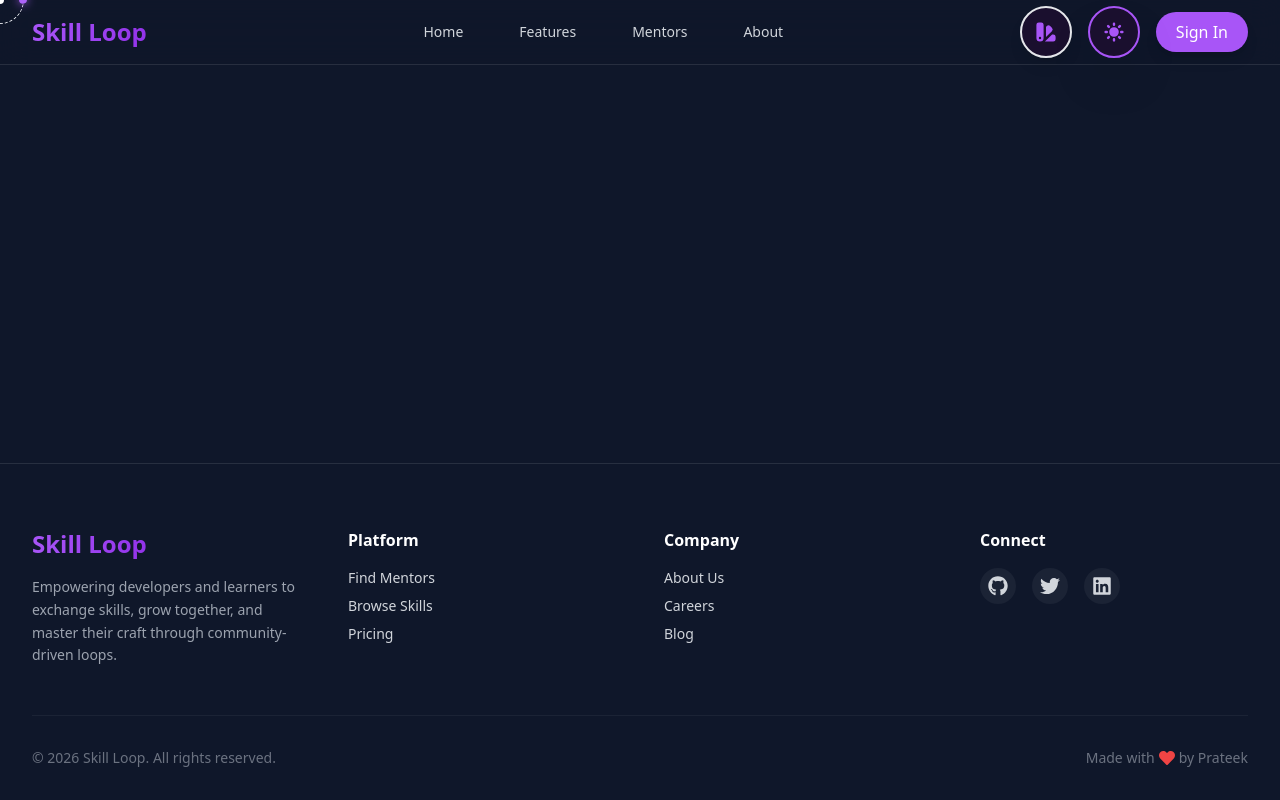
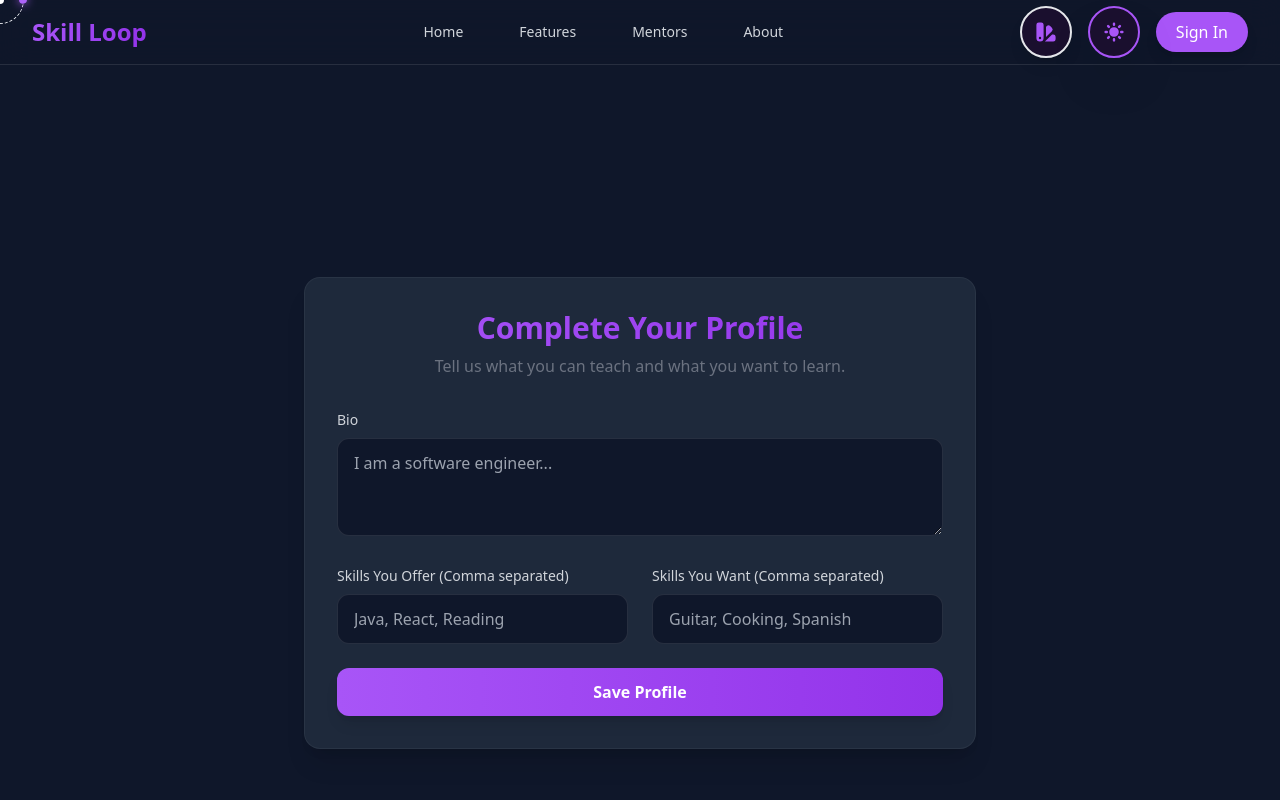
Before and after one commit to Prat260104/Skill-Loop, a React (Vite) app in the folder client/: page /profile-setup in a window 1280 px wide. Shown: the top 800 px of the page. Built offline with nearby package versions, Linux system fonts and the light colour scheme.

Commit message:
created the frontend for user edit and setup profile section

```diff
--- a/client/src/App.jsx
+++ b/client/src/App.jsx
@@ -10,6 +10,7 @@ import IntroAnimation from './components/IntroAnimation'
 import MouseSpotlight from './components/MouseSpotlight'
 import Signup from './components/Signup'
 import Login from './components/Login'
+import ProfileSetup from './components/ProfileSetup'
 
 function App() {
   const [showIntro, setShowIntro] = useState(true);
@@ -34,6 +35,7 @@ function App() {
                 } />
                 <Route path="/signup" element={<Signup />} />
                 <Route path="/login" element={<Login />} />
+                <Route path="/profile-setup" element={<ProfileSetup />} />
               </Routes>
             </main>
             <Footer />
--- a/client/src/components/Login.jsx
+++ b/client/src/components/Login.jsx
@@ -24,10 +24,22 @@ export default function Login() {
             });
 
             if (response.ok) {
-                const text = await response.text();
+                const data = await response.json(); // It's JSON now!
                 setStatus('success');
-                setMessage(text);
-                // Optionally redirect here later
+                setMessage(`Welcome back, ${data.name}!`);
+
+                // Save user to local storage
+                localStorage.setItem('user', JSON.stringify(data));
+
+                // Smart Redirect
+                setTimeout(() => {
+                    if (data.profileComplete) {
+                        window.location.href = '/';
+                    } else {
+                        window.location.href = '/profile-setup';
+                    }
+                }, 1000);
+
             } else {
                 const errorText = await response.text();
                 setStatus('error');
--- /dev/null
+++ b/client/src/components/ProfileSetup.jsx
@@ -0,0 +1,134 @@
+import { useState } from 'react';
+import { motion } from 'framer-motion';
+import { useNavigate } from 'react-router-dom';
+
+export default function ProfileSetup() {
+    const navigate = useNavigate();
+    const [formData, setFormData] = useState({
+        bio: '',
+        skillsOffered: '',
+        skillsWanted: ''
+    });
+    const [status, setStatus] = useState(null);
+
+    const handleChange = (e) => {
+        setFormData({ ...formData, [e.target.name]: e.target.value });
+    };
+
+    const handleSubmit = async (e) => {
+        e.preventDefault();
+        setStatus('loading');
+
+        try {
+            // Get user from localStorage
+            const user = JSON.parse(localStorage.getItem('user'));
+            if (!user) {
+                navigate('/login');
+                return;
+            }
+
+            // Convert comma-separated string to array
+            const payload = {
+                bio: formData.bio,
+                skillsOffered: formData.skillsOffered.split(',').map(s => s.trim()),
+                skillsWanted: formData.skillsWanted.split(',').map(s => s.trim())
+            };
+
+            const response = await fetch(`http://localhost:9090/api/user/${user.id}/profile`, {
+                method: 'PUT',
+                headers: { 'Content-Type': 'application/json' },
+                body: JSON.stringify(payload)
+            });
+
+            if (response.ok) {
+                // Update local storage to reflect complete profile
+                user.profileComplete = true; // Use the key from backend DTO, but here we can just set a flag
+                // Actually the backend DTO uses "isProfileComplete" (boolean), but let's stick to what we need.
+                // Re-saving to local storage might be good practice.
+                user.isProfileComplete = true;
+                localStorage.setItem('user', JSON.stringify(user));
+
+                setStatus('success');
+                setTimeout(() => navigate('/'), 1500); // Go to Home
+            } else {
+                setStatus('error');
+            }
+        } catch (error) {
+            setStatus('error');
+        }
+    };
+
+    return (
+        <div className="min-h-screen pt-24 bg-gray-50 dark:bg-slate-900 flex items-center justify-center px-4">
+            <motion.div
+                initial={{ opacity: 0, y: 20 }}
+                animate={{ opacity: 1, y: 0 }}
+                className="max-w-2xl w-full bg-white dark:bg-slate-800 rounded-2xl shadow-xl p-8 border border-gray-100 dark:border-white/5"
+            >
+                <h2 className="text-3xl font-bold text-center mb-2 bg-gradient-to-r from-primary to-purple-600 bg-clip-text text-transparent">
+                    Complete Your Profile
+                </h2>
+                <p className="text-center text-gray-500 mb-8">
+                    Tell us what you can teach and what you want to learn.
+                </p>
+
+                <form onSubmit={handleSubmit} className="space-y-6">
+                    <div>
+                        <label className="block text-sm font-medium text-gray-700 dark:text-gray-300 mb-2">Bio</label>
+                        <textarea
+                            name="bio"
+                            rows="3"
+                            required
+                            placeholder="I am a software engineer..."
+                            className="w-full px-4 py-3 rounded-xl border border-gray-200 dark:border-white/10 bg-white dark:bg-slate-900 focus:ring-2 focus:ring-primary outline-none transition-all dark:text-white"
+                            onChange={handleChange}
+                        />
+                    </div>
+
+                    <div className="grid md:grid-cols-2 gap-6">
+                        <div>
+                            <label className="block text-sm font-medium text-gray-700 dark:text-gray-300 mb-2">Skills You Offer (Comma separated)</label>
+                            <input
+                                type="text"
+                                name="skillsOffered"
+                                required
+                                placeholder="Java, React, Reading"
+                                className="w-full px-4 py-3 rounded-xl border border-gray-200 dark:border-white/10 bg-white dark:bg-slate-900 focus:ring-2 focus:ring-primary outline-none transition-all dark:text-white"
+                                onChange={handleChange}
+                            />
+                        </div>
+                        <div>
+                            <label className="block text-sm font-medium text-gray-700 dark:text-gray-300 mb-2">Skills You Want (Comma separated)</label>
+                            <input
+                                type="text"
+                                name="skillsWanted"
+                                required
+                                placeholder="Guitar, Cooking, Spanish"
+                                className="w-full px-4 py-3 rounded-xl border border-gray-200 dark:border-white/10 bg-white dark:bg-slate-900 focus:ring-2 focus:ring-primary outline-none transition-all dark:text-white"
+                                onChange={handleChange}
+                            />
+                        </div>
+                    </div>
+
+                    <button
+                        type="submit"
+                        className="w-full py-3 bg-gradient-to-r from-primary to-purple-600 text-white rounded-xl font-bold shadow-lg hover:shadow-primary/25 hover:scale-[1.02] transition-all"
+                    >
+                        {status === 'loading' ? 'Saving...' : 'Save Profile'}
+                    </button>
+
+                    {status === 'success' && (
+                        <div className="p-4 rounded-xl text-sm bg-green-100 text-green-700 text-center">
+                            Profile Updated! Redirecting to Home...
+                        </div>
+                    )}
+                    {status === 'error' && (
+                        <div className="p-4 rounded-xl text-sm bg-red-100 text-red-700 text-center">
+                            Something went wrong.
+                        </div>
+                    )}
+                </form>
+            </motion.div>
+        </div>
+    );
+}
--- a/client/src/components/Signup.jsx
+++ b/client/src/components/Signup.jsx
@@ -22,8 +22,16 @@ export default function Signup() {
             });
 
             if (response.ok) {
+                const data = await response.json();
                 setStatus('success');
-                setMessage('Account Created Successfully! Redirecting...');
+                setMessage('Account Created! Redirecting to setup...');
+
+                // Save and Redirect
+                localStorage.setItem('user', JSON.stringify(data));
+                setTimeout(() => {
+                    window.location.href = '/profile-setup';
+                }, 1000);
+
             } else {
                 const errorText = await response.text();
                 setStatus('error');
```
Also changed, not shown: 6 other files (tests, documents, lock files or other folders).
